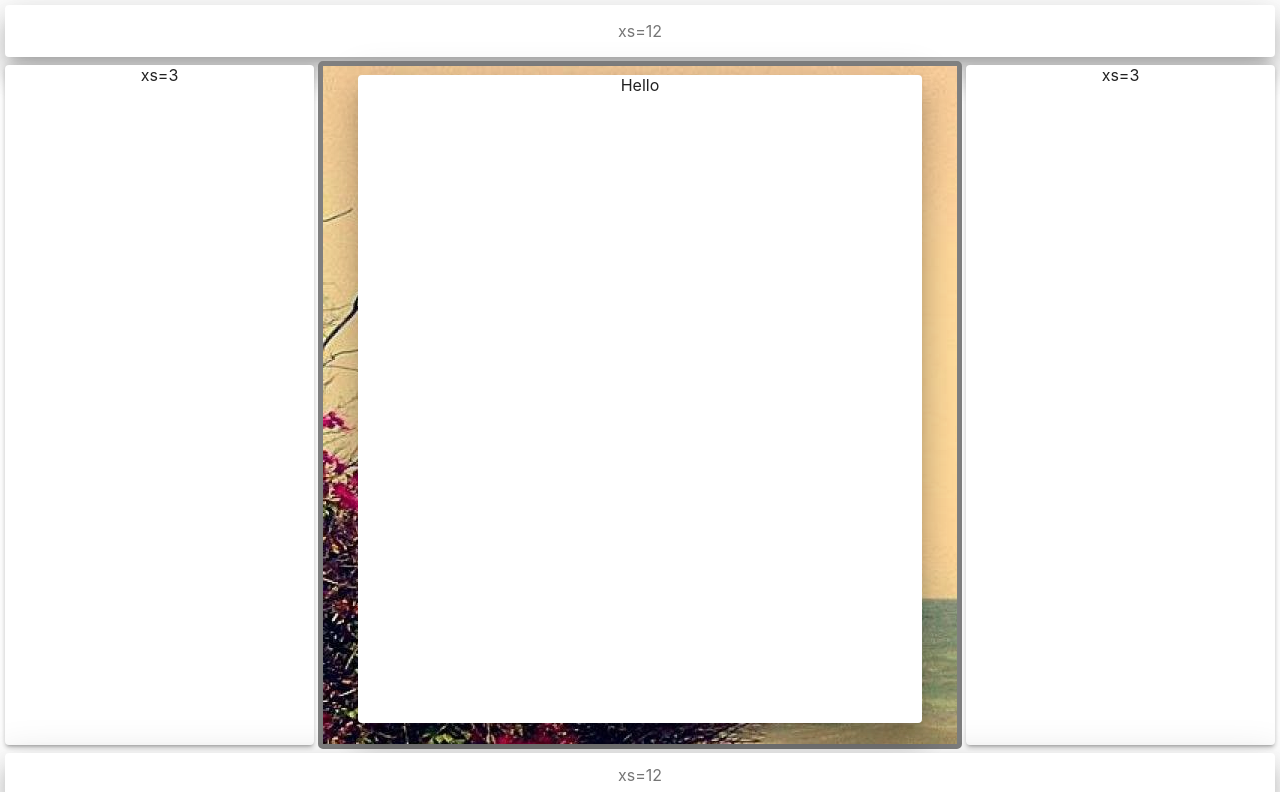
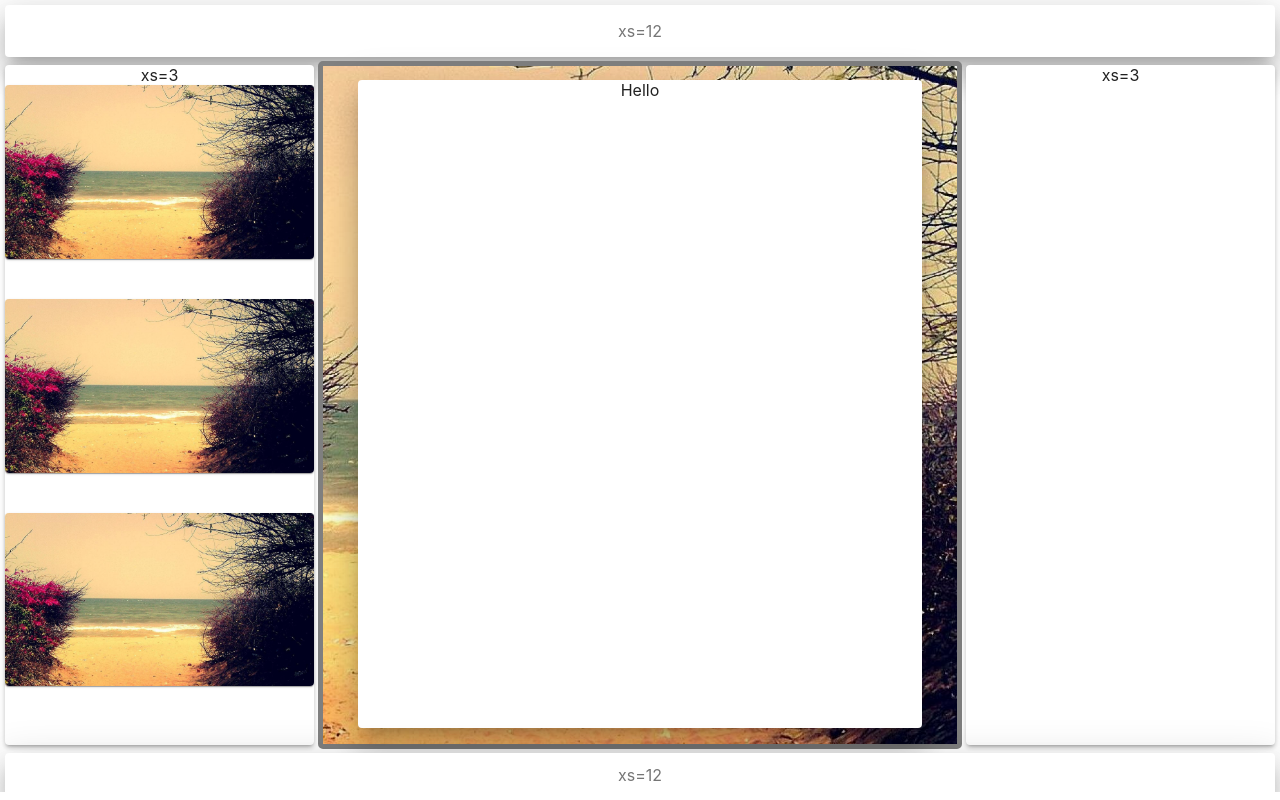
Before and after one commit to Alonepmk/example4, a React (Create React App) app: page /page2 in a window 1280 px wide. Built offline with nearby package versions, Linux system fonts and the light colour scheme.

Commit message:
fifth push

```diff
--- a/package.json
+++ b/package.json
@@ -9,6 +9,7 @@
     "@testing-library/user-event": "^7.2.1",
     "react": "^16.12.0",
     "react-dom": "^16.12.0",
+    "react-image": "^2.3.0",
     "react-router-dom": "^5.1.2",
     "react-scripts": "3.3.1",
     "serve": "^11.3.0"
--- a/src/Page2.js
+++ b/src/Page2.js
@@ -6,6 +6,9 @@ import Box from '@material-ui/core/Box';
 import { borders } from '@material-ui/system';
 import Image from './wp3323231.jpg';
 import './App.css';
+import Card from '@material-ui/core/Card';
+import CardMedia from '@material-ui/core/CardMedia';
+import { red } from '@material-ui/core/colors';
 
 const useStyles = makeStyles(theme => ({
   root: {
@@ -36,7 +39,7 @@ const useStyles = makeStyles(theme => ({
   paperm: {
     height: '81vh',
     width: '90%',
-    marginTop: 5,
+    marginTop: 10,
   },
   papermr: {
     height: '85vh',
@@ -44,7 +47,14 @@ const useStyles = makeStyles(theme => ({
   },
   boxtext: {
     padding: 20,
-  }
+  },
+  cardroot: {
+    maxWidth: 345,
+  },
+  media: {
+    height: 0,
+    paddingTop: '56.25%', // 16:9
+  },
 }));
 
 const styles = {
@@ -53,13 +63,15 @@ const styles = {
       borderStyle: 'solid',
       borderColor: 'grey',
       backgroundImage: `url(${Image})`,
+      backgroundPosition: 'center',
+      backgroundSize: 'cover',
+      backgroundRepeat: 'no-repeat',
       display: 'flex',
       justifyContent: 'center',
       textAlign: 'center',
       borderRadius: '5px',
   }
 };
-
 
 
 function Page2() {
@@ -72,7 +84,33 @@ function Page2() {
           <Paper className={classes.papert} elevation={20}>xs=12</Paper>
         </Grid>
         <Grid item xs={3} direction="row" >
-          <Paper className={classes.paperml} elevation={3}>xs=3</Paper>
+          <Paper className={classes.paperml} elevation={3}>
+            xs=3
+            <Card className={classes.cardroot}>
+              <CardMedia
+                className={classes.media}
+                image={Image}
+                title="Paella dish"
+              />
+            </Card><br/><br/>
+
+            <Card className={classes.cardroot}>
+              <CardMedia
+                className={classes.media}
+                image={Image}
+                title="Paella dish"
+              />
+            </Card><br/><br/>
+
+            <Card className={classes.cardroot}>
+              <CardMedia
+                className={classes.media}
+                image={Image}
+                title="Paella dish"
+              />
+            </Card>
+
+            </Paper>
         </Grid>
         <Grid item xs={6} direction="row" style={styles.paperContainer}>
           <Paper className={classes.paperm} elevation={20}>
@@ -81,7 +119,11 @@ function Page2() {
 
         </Grid>
         <Grid item xs={3} direction="row">
-          <Paper className={classes.papermr} elevation={3}>xs=3</Paper>
+          <Paper className={classes.papermr} elevation={3}>
+            xs=3
+
+
+          </Paper>
         </Grid>
         <Grid item xs={12}>
           <Paper className={classes.paperb} elevation={20}>xs=12</Paper>
```
Also changed, not shown: 1 other file (tests, documents, lock files or other folders).
